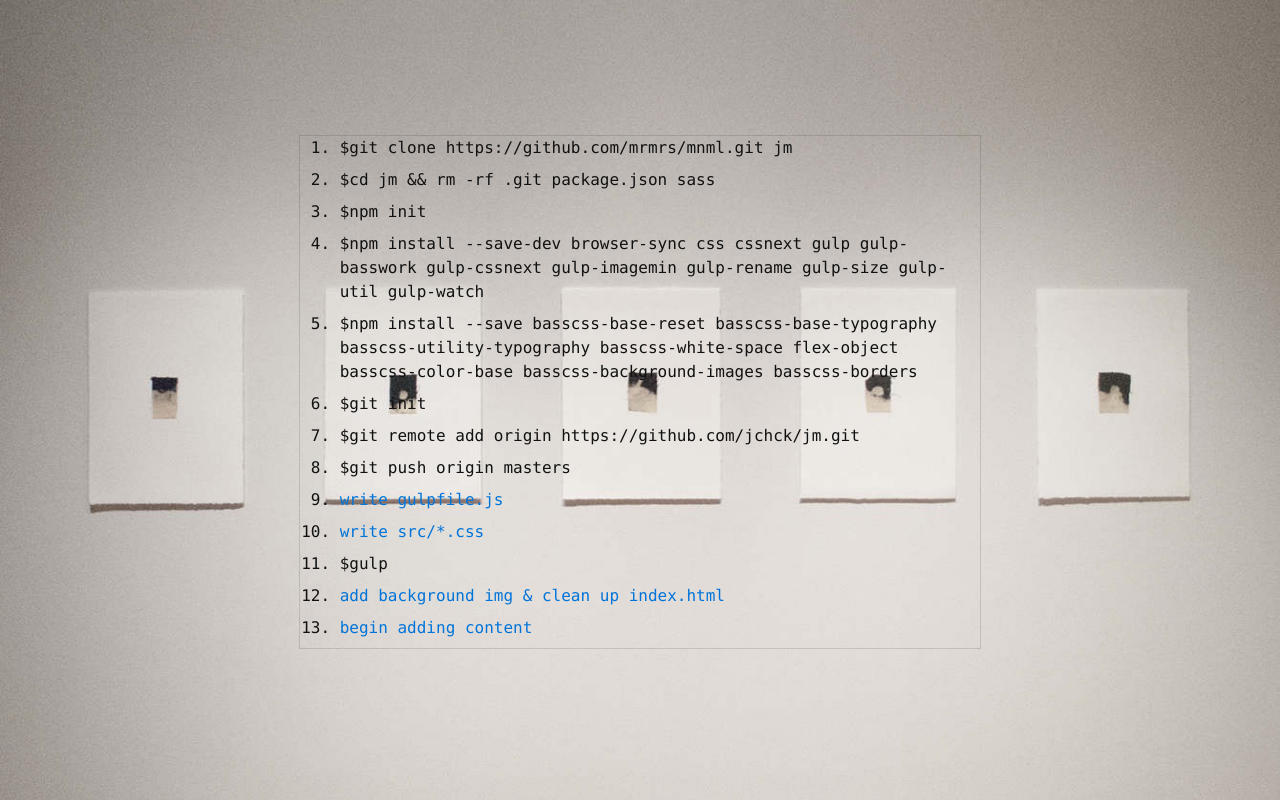
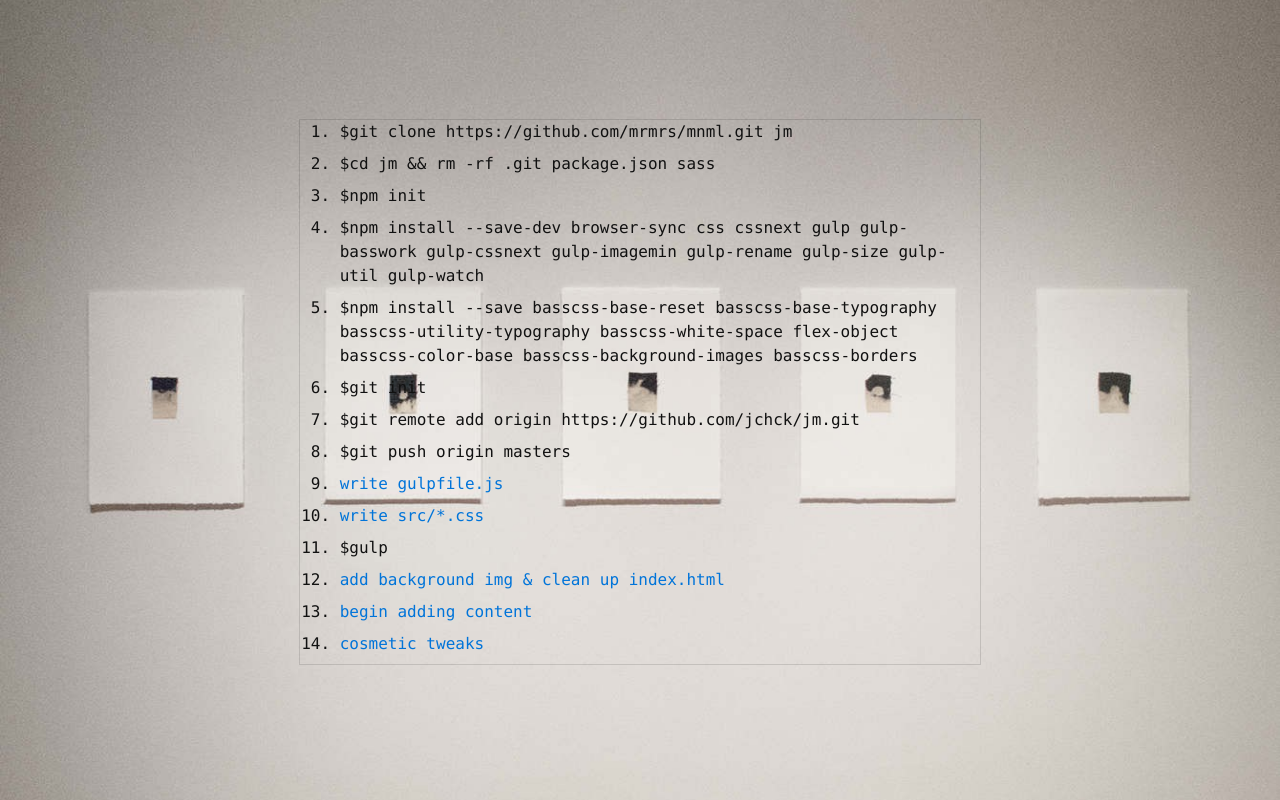
Before and after one commit to jchck/jm, a website: page index.html in a window 1280 px wide. Drawn offline with Linux system fonts and the light colour scheme.

Commit message:
add another step

```diff
--- a/index.html
+++ b/index.html
@@ -30,6 +30,7 @@
           <li>$gulp</li>
           <li><a href="https://github.com/jchck/jm/commit/e12491fe3cb11edf37444e5b1361874e21a7216f?diff=split" target="_blank">add background img & clean up index.html</a></li>
           <li><a href="https://github.com/jchck/jm/commit/47af8f8fee1bccd26e1567bcfdc1af24ea373698" target="_blank">begin adding content</a></li>
+          <li><a href="https://github.com/jchck/jm/commit/dec629b11304f45b704cdbabe9de26e9e7dc4aab" target="_blank">cosmetic tweaks</a></li>
         </ol>
       </div>
       </div>
```
